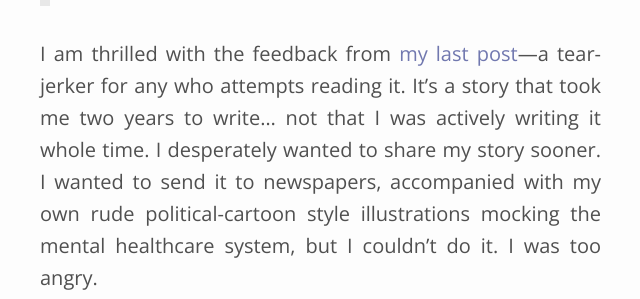
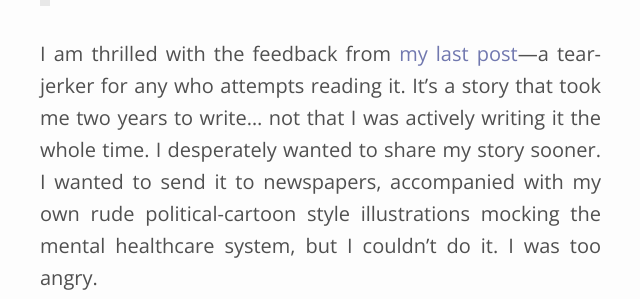
Before and after one commit to amandalynnelliott/amandalynnelliott.github.io-dev, a Jekyll site: the page built from _posts/2018/2018-04-18-how-i-write.md, in a window 1280 px wide and 900 px high, scrolled down 539 px. Shown: the part 220-519 px from the top of the window, without its empty margins (232-872 px from the left). Built offline with Jekyll 4.4.1, drawn with Linux system fonts in a browser that asks for light colours; nearby versions of some CDN libraries; some of the changed text lies outside the part shown.

```diff
--- a/_posts/2018/2018-04-18-how-i-write.md
+++ b/_posts/2018/2018-04-18-how-i-write.md
@@ -14,7 +14,7 @@
 <footer>–Robert Frost</footer>
 </blockquote>
 
-I am thrilled with the feedback from [my last post]({{ site.url }}/blog/2018/02/mental-illness/)—a tear-jerker for any who attempts reading it. It's a story that took me two years to write… not that I was actively writing it whole time. I desperately wanted to share my story sooner. I wanted to send it to newspapers, accompanied with my own rude political-cartoon style illustrations mocking the mental healthcare system, but I couldn't do it. I was too angry.
+I am thrilled with the feedback from [my last post]({{ site.url }}/blog/2018/02/mental-illness/)—a tear-jerker for any who attempts reading it. It's a story that took me two years to write… not that I was actively writing it the whole time. I desperately wanted to share my story sooner. I wanted to send it to newspapers, accompanied with my own rude political-cartoon style illustrations mocking the mental healthcare system, but I couldn't do it. I was too angry.
 
 I couldn't let myself share my story until I let myself empathize with mental healthcare practitioners—the people I called and left countless unanswered voicemails for help—desperate cries drowned in a sea of others. I had to stop wanting to tear them down and instead see things from their perspective: the overwhelm and frustration that comes from needing to solve urgent problems with the wrong set of tools. You do your best to cover gashing wounds with band-aids, but the line of wailing wounded is going out the door.
 
```
Also changed, not shown: other parts of _posts/2018/2018-04-18-how-i-write.md (+2 -2 lines), _posts/2017/2017-01-12-mindset-shifts-massive-growth.md (+1 -1 lines), _posts/2017/2017-04-16-365days-self-love.md (+1 -1 lines).
